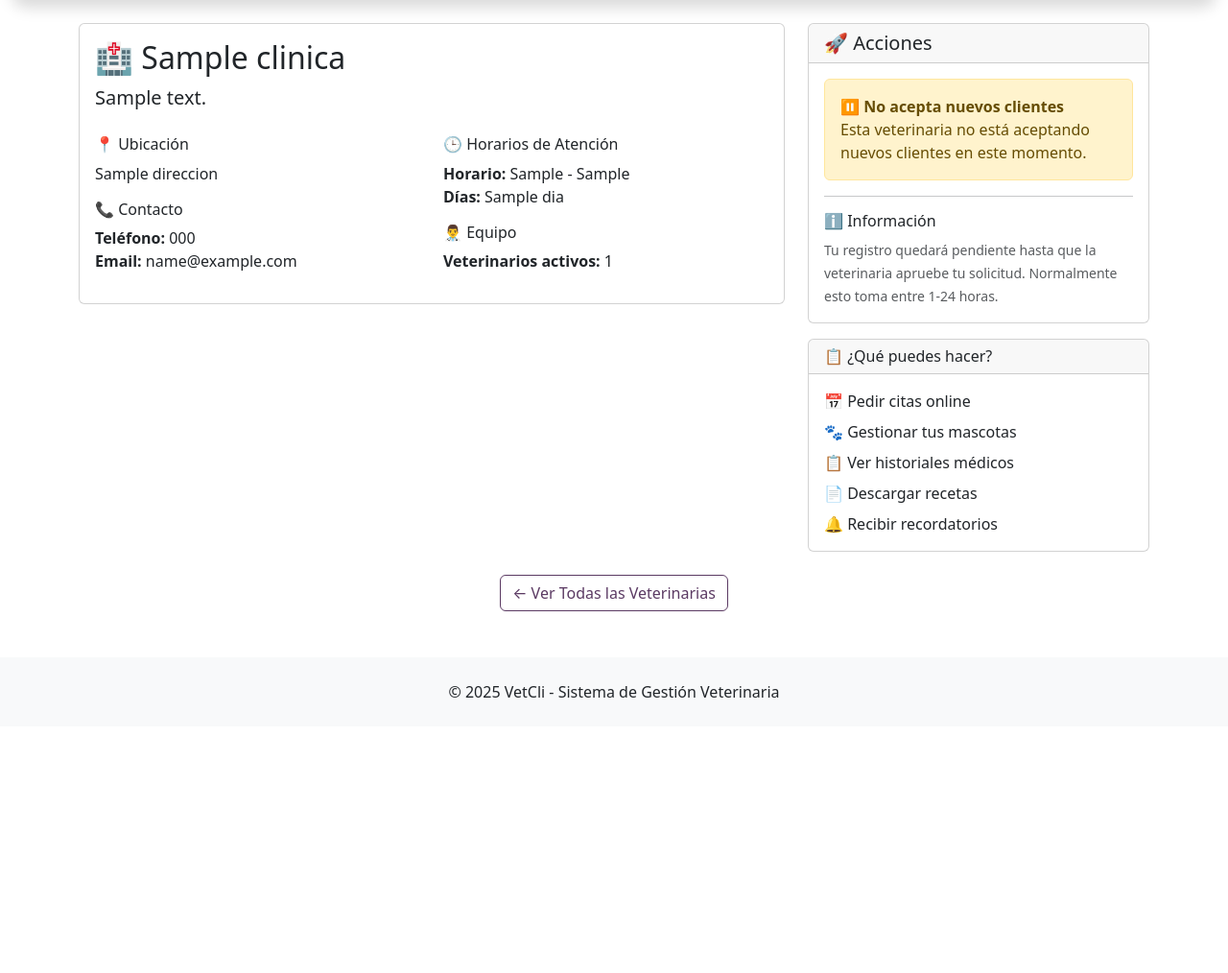
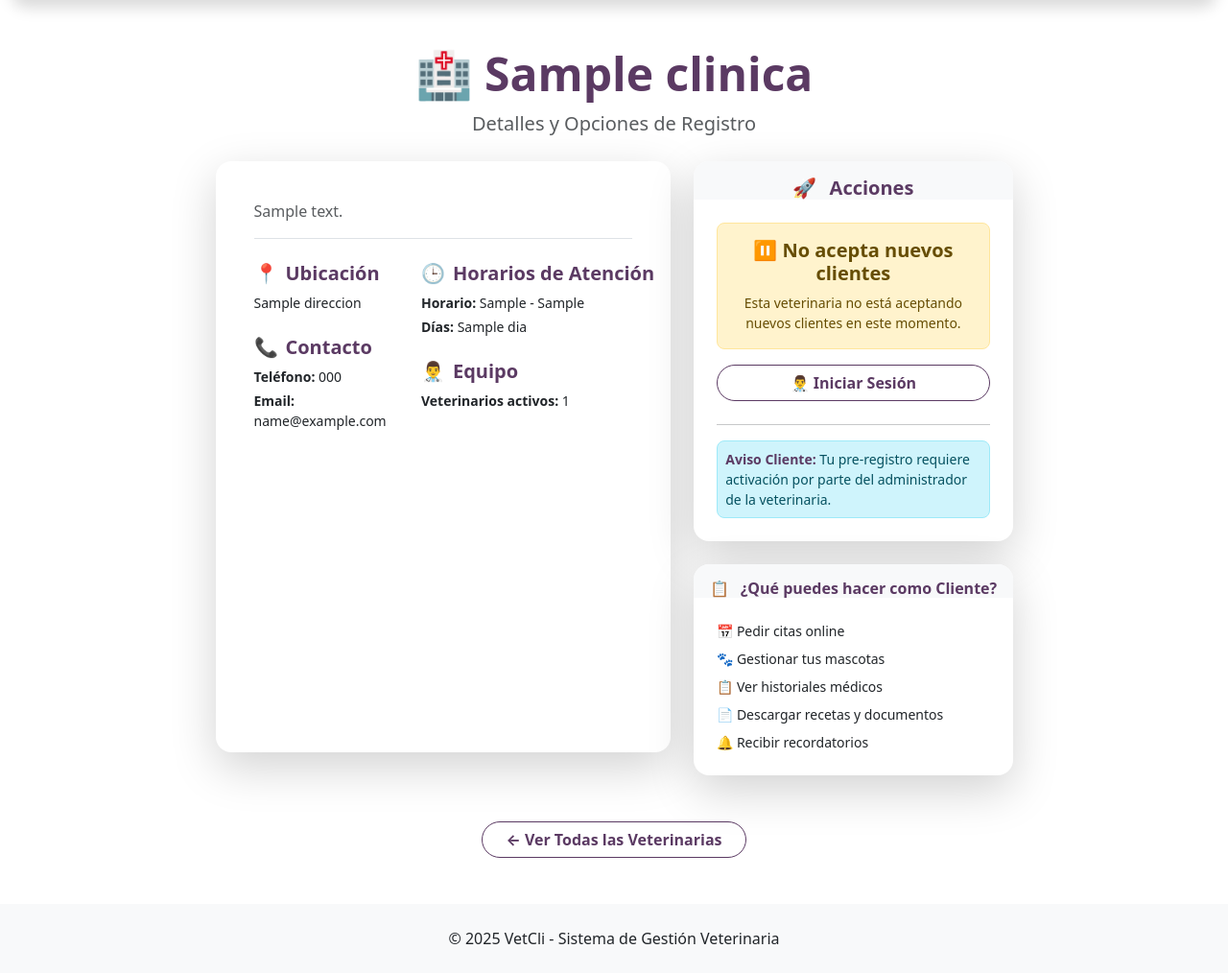
Before and after one commit to anto-lmna/sistema-vetcli, a Django app: template templates/clinicas/detalle.html in a window 1280 px wide. Shown: the part 97-1111 px from the top of the page at 96% size. Before the commit the page ends 824 px from the top, so only its background shows below. Run offline with Django 5.2, Linux system fonts and the light colour scheme; the template is opened without the code that fills it: most values are stand-ins (such as "Sample title", 1, 10 or a date in 2020); data that the repository does not hold is empty; some libraries are stand-ins or nearby versions.

Commit message:
rediseño en detalle de veterinaria

```diff
--- a/templates/clinicas/detalle.html
+++ b/templates/clinicas/detalle.html
@@ -3,97 +3,136 @@
 {% block title %}{{ clinica.nombre }} - Veterinaria SaaS{% endblock %}
 
 {% block content %}
+<div class="row justify-content-center mt-5 mb-5">
+    <div class="col-12 col-lg-10 col-xl-9">
+
+        <div class="text-center mb-4">
+            <h1 class="display-5 fw-bold text-primary-dark">🏥 {{ clinica.nombre }}</h1>
+            <p class="lead text-muted">Detalles y Opciones de Registro</p>
+        </div>
+
         <div class="row">
-    <div class="col-md-8">
-        <div class="card">
+            <div class="col-12 col-lg-7 mb-4">
+                <div class="card h-100 p-4 shadow-lg border-0 rounded-4">
                     <div class="card-body">
-                <h2 class="card-title">🏥 {{ clinica.nombre }}</h1>
 
                         {% if clinica.descripcion %}
-                    <p class="card-text lead">{{ clinica.descripcion }}</p>
+                            <p class="card-text text-muted border-bottom pb-3 mb-4">{{ clinica.descripcion }}</p>
                         {% endif %}
 
-                <div class="row mt-4">
-                    <div class="col-md-6">
-                        <h6>📍 Ubicación</h6>
-                        <p>{{ clinica.direccion }}</p>
+                        <div class="row">
 
-                        <h6>📞 Contacto</h6>
-                        <p>
-                            <strong>Teléfono:</strong> {{ clinica.telefono }}<br>
-                            <strong>Email:</strong> {{ clinica.email }}
+                            <div class="col-12 col-md-5 mb-4 mb-md-0">
+
+                                <h5 class="fw-bold text-primary-dark mb-2">
+                                    <span class="d-inline-block me-2" style="font-size: 1.25rem;">📍</span>Ubicación
+                                </h5>
+
+                                <p class="mb-4 small">
+                                    {{ clinica.direccion }}
+                                </p>
+
+                                <h5 class="fw-bold text-primary-dark mb-2">
+                                    <span class="d-inline-block me-2" style="font-size: 1.25rem;">📞</span>Contacto
+                                </h5>
+
+                                <p class="mb-1 small">
+                                    <strong class="text-dark">Teléfono:</strong> {{ clinica.telefono }}
+                                </p>
+                                <p class="mb-0 small">
+                                    <strong class="text-dark">Email:</strong> {{ clinica.email }}
                                 </p>
                             </div>
 
-                    <div class="col-md-6">
-                        <h6>🕒 Horarios de Atención</h6>
-                        <p>
-                            <strong>Horario:</strong> {{ clinica.hora_apertura }} - {{ clinica.hora_cierre }}<br>
+                            <div class="col-12 col-md-7">
+
+                                <h5 class="fw-bold text-primary-dark mb-2" style="white-space: nowrap;">
+                                    <span class="d-inline-block me-2" style="font-size: 1.25rem;">🕒</span>Horarios de Atención
+                                </h5>
+
+                                <p class="mb-1 small">
+                                    <strong class="text-dark">Horario:</strong> {{ clinica.hora_apertura }} - {{ clinica.hora_cierre }}
+                                </p>
+
                                 {% if clinica.dias_atencion %}
-                                <strong>Días:</strong>
+                                    <p class="mb-4 small">
+                                        <strong class="text-dark">Días:</strong>
                                         {% for dia in clinica.dias_atencion %}
                                             {{ dia|capfirst }}{% if not forloop.last %}, {% endif %}
                                         {% endfor %}
+                                    </p>
                                 {% endif %}
+
+                                <h5 class="fw-bold text-primary-dark mb-2">
+                                    <span class="d-inline-block me-2" style="font-size: 1.25rem;">👨‍⚕️</span>Equipo
+                                </h5>
+
+                                <p class="mb-0 small">
+                                    <strong class="text-dark">Veterinarios activos:</strong> {{ clinica.total_veterinarios }}
                                 </p>
-
-                        <h6>👨‍⚕️ Equipo</h6>
-                        <p><strong>Veterinarios activos:</strong> {{ clinica.total_veterinarios }}</p>
                             </div>
                         </div>
                     </div>
                 </div>
             </div>
 
-    <div class="col-md-4">
-        <div class="card">
-            <div class="card-header">
-                <h5 class="mb-0">🚀 Acciones</h5>
+            <div class="col-12 col-lg-5">
+
+                <div class="card shadow-lg border-0 rounded-4 mb-4">
+                    <div class="card-header bg-light border-0 pt-3 pb-0 rounded-top-4">
+                        <h5 class="mb-0 fw-bold text-primary-dark text-center">
+                             <span class="d-inline-block me-2">🚀</span> Acciones
+                        </h5>
                     </div>
-            <div class="card-body">
+                    <div class="card-body p-4">
+
                         {% if clinica.acepta_nuevos_clientes %}
-                    <div class="alert alert-success">
-                        <strong>✅ Acepta nuevos clientes</strong>
+                            <div class="alert alert-success fw-bold text-center rounded-3 p-2 small" role="alert">
+                                ✅ Acepta nuevos clientes
                             </div>
 
-                    <div class="d-grid gap-2">
+                            <div class="d-grid gap-2 mb-3">
                                 <a href="{% url 'accounts:pre_registro_cliente' clinica_slug=clinica.slug %}"
-                           class="btn btn-primary btn-md">
+                                   class="btn btn-primary btn-md rounded-pill fw-bold">
                                     🐕 Registrarme como Cliente
                                 </a>
 
-                        <a href="{% url 'accounts:login' %}" class="btn btn-outline-secondary btn-md">
+                                <a href="{% url 'accounts:login' %}" class="btn btn-outline-primary btn-md rounded-pill fw-bold">
                                     👨‍⚕️ Soy Veterinario/Admin
                                 </a>
                             </div>
                         {% else %}
-                    <div class="alert alert-warning">
-                        <strong>⏸️ No acepta nuevos clientes</strong>
-                        <p class="mb-0">Esta veterinaria no está aceptando nuevos clientes en este momento.</p>
+                            <div class="alert alert-warning text-center rounded-3 p-3">
+                                <h5 class="fw-bold">⏸️ No acepta nuevos clientes</h5>
+                                <p class="mb-0 small">Esta veterinaria no está aceptando nuevos clientes en este momento.</p>
                             </div>
+                            <a href="{% url 'accounts:login' %}" class="btn btn-outline-primary w-100 rounded-pill fw-bold">
+                                👨‍⚕️ Iniciar Sesión
+                            </a>
                         {% endif %}
 
-                <hr>
+                        <hr class="mt-4 mb-3">
 
-                <h6>ℹ️ Información</h6>
-                <small class="text-muted">
-                    Tu registro quedará pendiente hasta que la veterinaria apruebe tu solicitud.
-                    Normalmente esto toma entre 1-24 horas.
-                </small>
+                        <div class="alert alert-info p-2 rounded-3 small text-start mb-0" role="alert">
+                            <ul class="list-unstyled mb-0">
+                                <li><strong class="text-primary-dark">Aviso Cliente:</strong> Tu pre-registro requiere activación por parte del administrador de la veterinaria.</li>
+                            </ul>
+                        </div>
                     </div>
                 </div>
 
-        <!-- Información adicional -->
-        <div class="card mt-3">
-            <div class="card-header">
-                <h6 class="mb-0">📋 ¿Qué puedes hacer?</h6>
+                <div class="card shadow-lg border-0 rounded-4">
+                    <div class="card-header bg-light border-0 pt-3 pb-0 rounded-top-4">
+                        <h6 class="mb-0 fw-bold text-primary-dark text-center">
+                            <span class="d-inline-block me-2">📋</span> ¿Qué puedes hacer como Cliente?
+                        </h6>
                     </div>
-            <div class="card-body">
-                <ul class="list-unstyled mb-0">
+                    <div class="card-body p-4">
+                        <ul class="list-unstyled mb-0 small">
                             <li class="mb-2">📅 Pedir citas online</li>
                             <li class="mb-2">🐾 Gestionar tus mascotas</li>
                             <li class="mb-2">📋 Ver historiales médicos</li>
-                    <li class="mb-2">📄 Descargar recetas</li>
+                            <li class="mb-2">📄 Descargar recetas y documentos</li>
                             <li>🔔 Recibir recordatorios</li>
                         </ul>
                     </div>
@@ -101,9 +140,12 @@
             </div>
         </div>
 
-<div class="row mt-4">
+    </div>
+</div>
+
+<div class="row mt-4 mb-5">
     <div class="col-12 text-center">
-        <a href="{% url 'core:home' %}" class="btn btn-outline-primary">
+        <a href="{% url 'core:home' %}" class="btn btn-outline-primary rounded-pill fw-bold px-4">
             ← Ver Todas las Veterinarias
         </a>
     </div>
```
Lines whose indentation alone changed are shown as unchanged.
